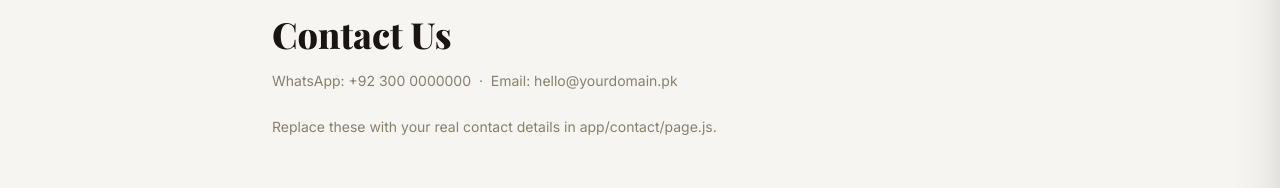
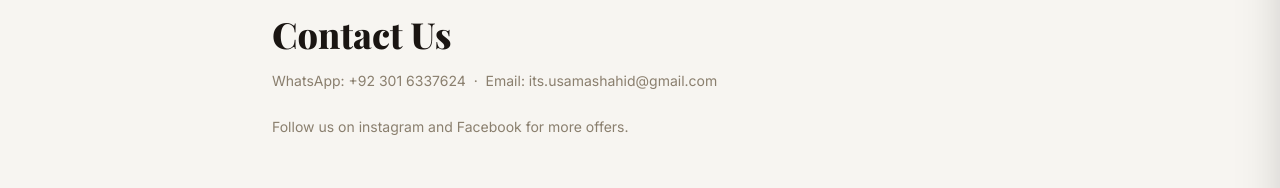
Before and after one commit to itsusamashahid/Velour-store, a Next.js app: page /contact in a window 1280 px wide. Shown: the part 145-333 px from the top of the page. Built offline with nearby package versions, Linux system fonts and the light colour scheme; no server answers; the database is empty.

Commit message:
Update page.js

```diff
--- a/app/contact/page.js
+++ b/app/contact/page.js
@@ -5,9 +5,9 @@ export default function ContactPage() {
     <div className="max-w-3xl mx-auto px-4 py-16">
       <h1 className="font-display font-extrabold text-4xl mb-4" style={{ color: COLORS.ink }}>Contact Us</h1>
       <p className="text-sm leading-relaxed" style={{ color: COLORS.muted }}>
-        WhatsApp: +92 300 0000000 &nbsp;·&nbsp; Email: hello@yourdomain.pk
+        WhatsApp: +92 301 6337624 &nbsp;·&nbsp; Email: its.usamashahid@gmail.com
         <br /><br />
-        Replace these with your real contact details in app/contact/page.js.
+        Follow us on instagram and Facebook for more offers.
       </p>
     </div>
   );
```
